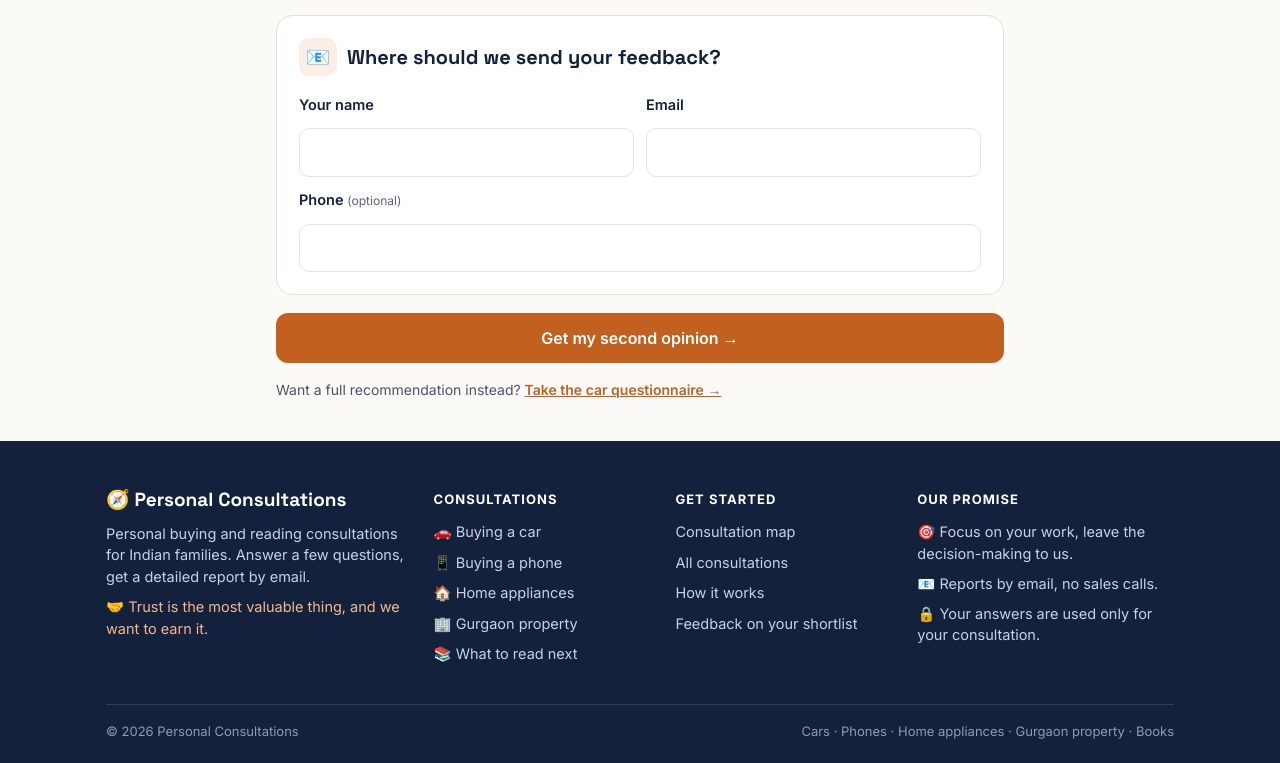
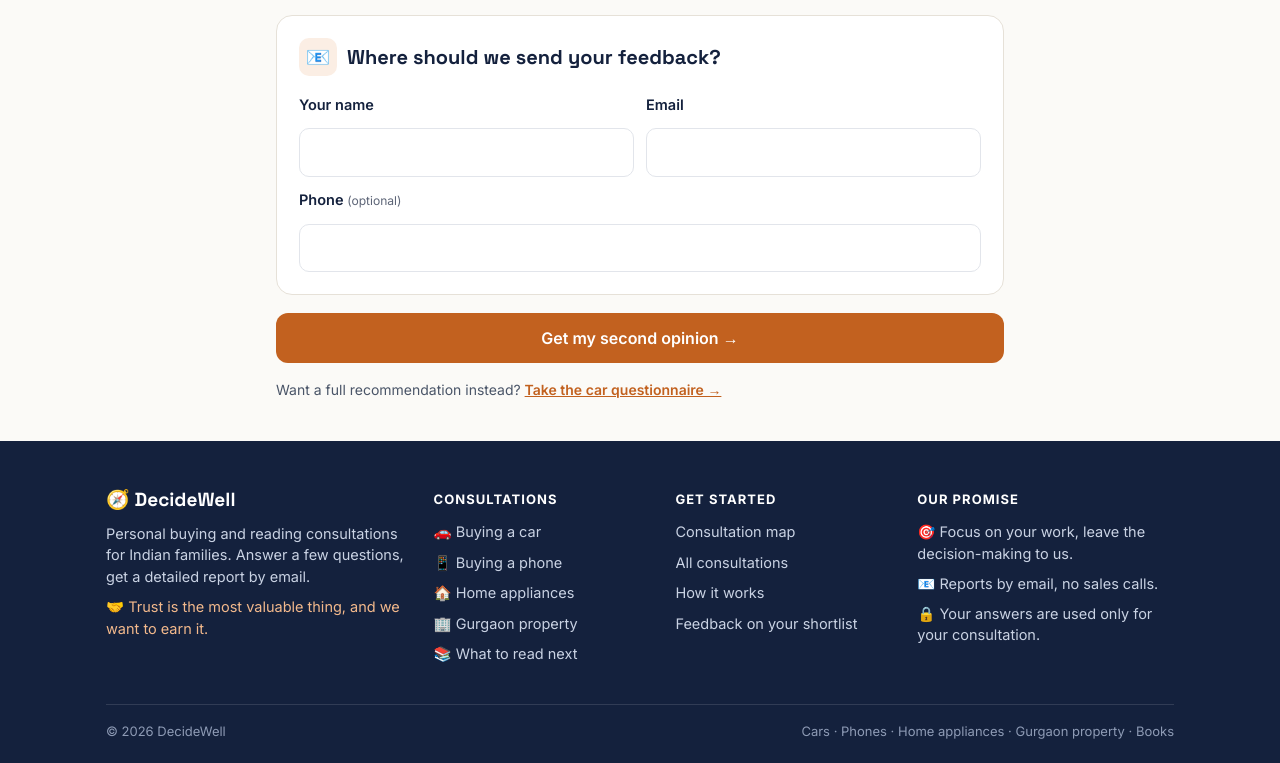
Before and after one commit to aarjav11-ux/aarjav11-ux.github.io, a plain HTML site: page secondopinion/index.html in a window 1280 px wide. Shown: the part 955-1718 px from the top of the page. Drawn offline with Linux system fonts and the light colour scheme.

Commit message:
DecideWell rename

```diff
--- a/secondopinion/index.html
+++ b/secondopinion/index.html
@@ -38,7 +38,7 @@ footer{color:var(--muted);font-size:13px;text-align:center;padding:30px 16px}
 .ft h4{color:#fff;font-size:13px;letter-spacing:.08em;text-transform:uppercase;margin:4px 0 12px}.ft a{display:block;color:#c9d2e3;text-decoration:none;margin-bottom:8px}.ft a:hover{color:#f3b98c}
 .ft-bot{border-top:1px solid rgba(255,255,255,.12);margin-top:30px;padding-top:16px;display:flex;justify-content:space-between;flex-wrap:wrap;gap:8px;font-size:13px;color:#8e9bb5}
 </style></head><body>
-<div class="top"><div class="w"><a class="logo" href="../">🧭 Personal Consultations</a><a href="../">← Back to website</a></div></div>
+<div class="top"><div class="w"><a class="logo" href="../">🧭 DecideWell</a><a href="../">← Back to website</a></div></div>
 <div class="w"><section class="hero"><span class="eb">Car second opinion</span>
 <h1>Already looking at some cars? Get a second opinion.</h1>
 <p>Just tell us which cars you’re considering. We’ll tell you plainly which fits you best, what to watch out for, and whether something else would suit you better.</p>
@@ -73,10 +73,10 @@ $('so').addEventListener('submit',async e=>{e.preventDefault();const g=$('go');i
  catch(err){g.disabled=false;g.textContent='Get my second opinion →';$('msg').textContent='Something went wrong. Please try again.';}});
 </script><footer class="ft"><div class="wrap">
 <div class="ft-grid">
-<div><div class="ft-logo">🧭 Personal Consultations</div><p>Personal buying and reading consultations for Indian families. Answer a few questions, get a detailed report by email.</p><p class="ft-trust">🤝 Trust is the most valuable thing, and we want to earn it.</p></div>
+<div><div class="ft-logo">🧭 DecideWell</div><p>Personal buying and reading consultations for Indian families. Answer a few questions, get a detailed report by email.</p><p class="ft-trust">🤝 Trust is the most valuable thing, and we want to earn it.</p></div>
 <div><h4>Consultations</h4><a href="https://aarjav11-ux.github.io/cars/">🚗 Buying a car</a><a href="https://aarjav11-ux.github.io/phones/">📱 Buying a phone</a><a href="https://aarjav11-ux.github.io/appliances/">🏠 Home appliances</a><a href="https://aarjav11-ux.github.io/realestate/">🏢 Gurgaon property</a><a href="https://aarjav11-ux.github.io/books/">📚 What to read next</a></div>
 <div><h4>Get started</h4><a href="../#map">Consultation map</a><a href="../#consultations">All consultations</a><a href="../#how">How it works</a><a href="../shortlist/">Feedback on your shortlist</a></div>
 <div><h4>Our promise</h4><p>🎯 Focus on your work, leave the decision-making to us.</p><p>📧 Reports by email, no sales calls.</p><p>🔒 Your answers are used only for your consultation.</p></div>
 </div>
-<div class="ft-bot"><span>© 2026 Personal Consultations</span><span>Cars · Phones · Home appliances · Gurgaon property · Books</span></div>
+<div class="ft-bot"><span>© 2026 DecideWell</span><span>Cars · Phones · Home appliances · Gurgaon property · Books</span></div>
 </div></footer></body></html>
```
